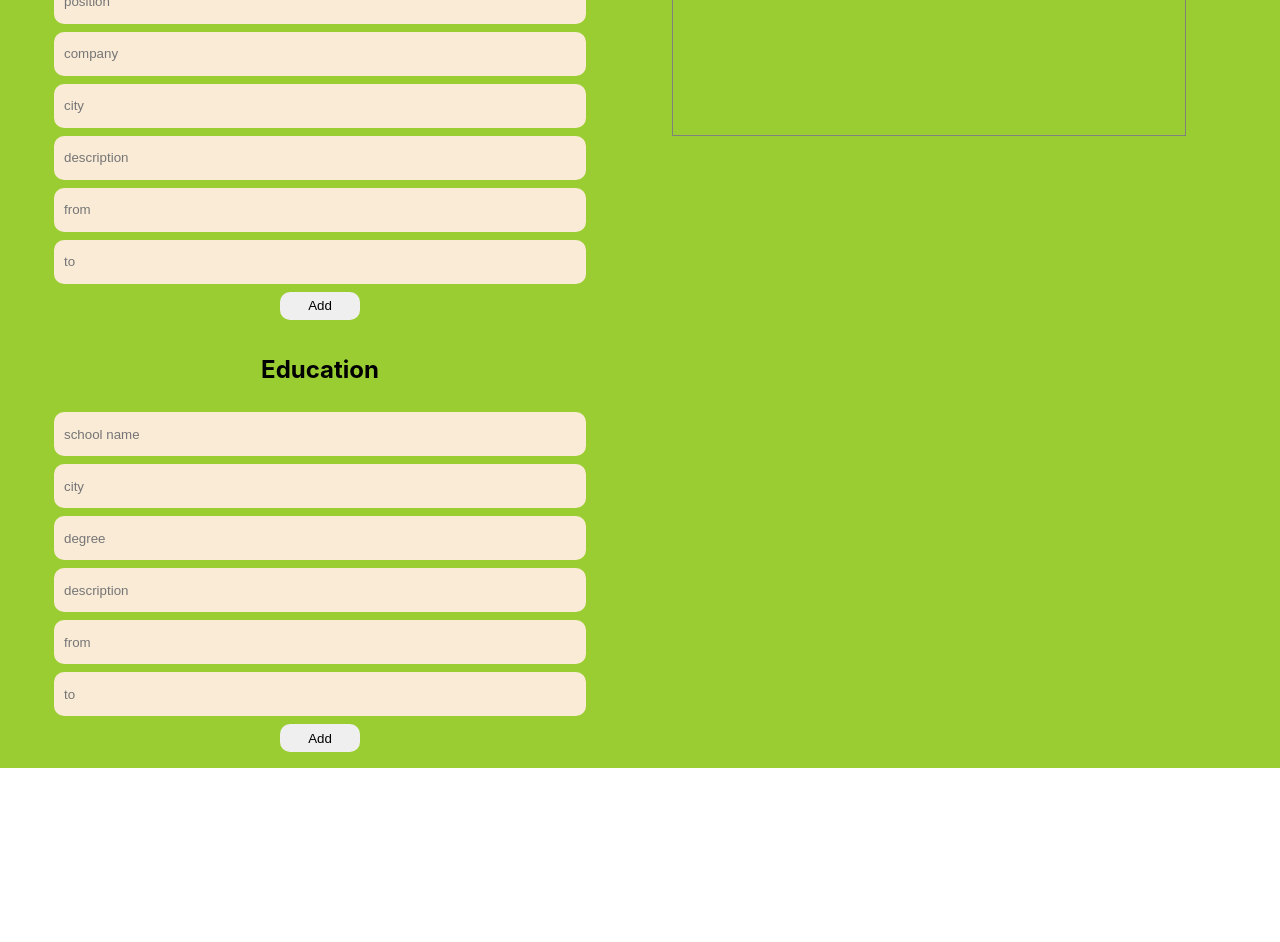
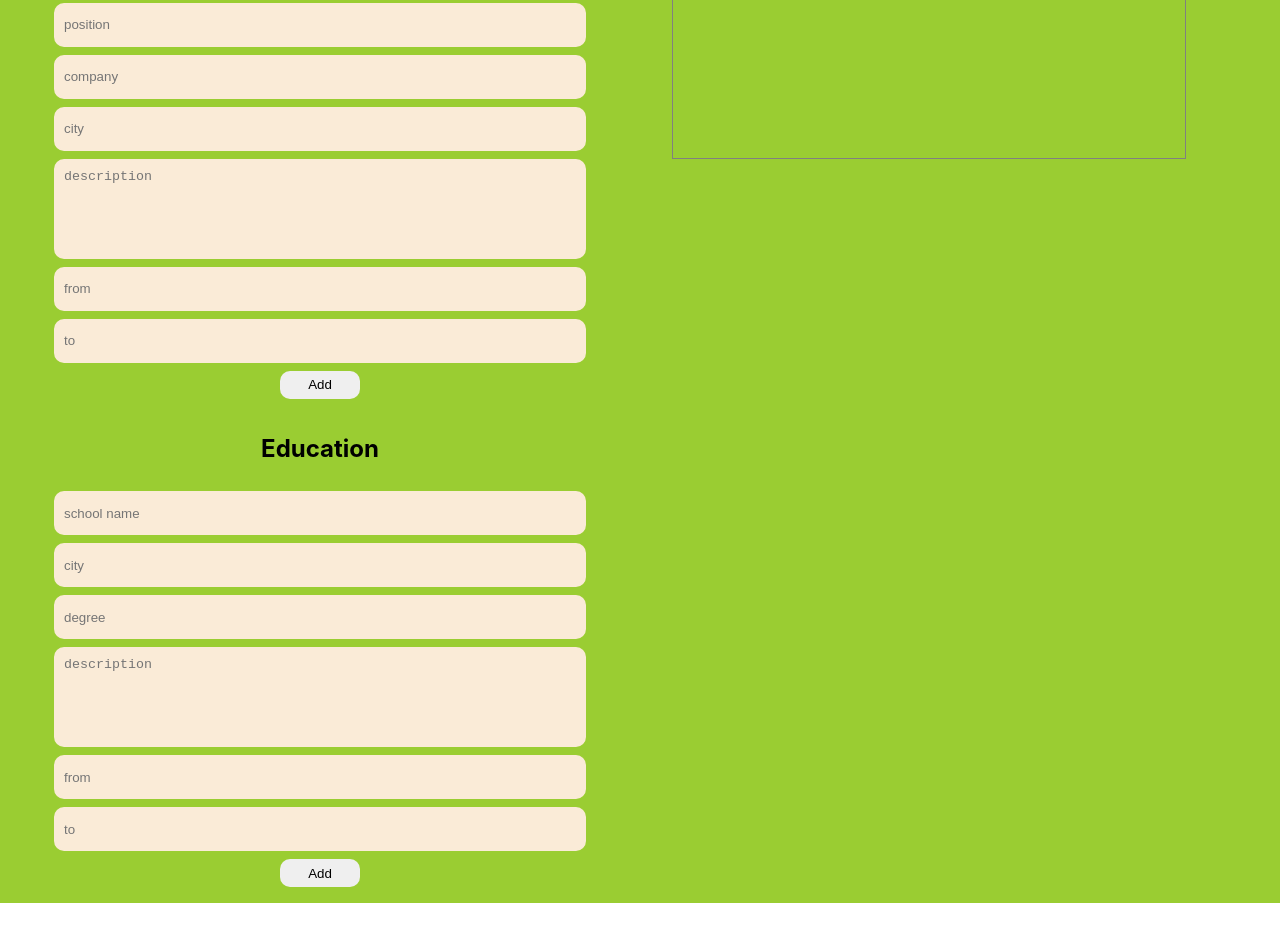
Before and after one commit to uguryilmazdev/cv-project, a React (Create React App) app: page / in a window 1280 px wide. Shown: the part 700-1642 px from the top of the page. Before the commit the page ends 1525 px from the top, so only its background shows below. Built offline with nearby package versions, Linux system fonts and the light colour scheme; the HTML template or start-up script is replaced by a standard one.

Commit message:
Change experience-education's description input to textarea

```diff
--- a/src/components/form-components/Education.js
+++ b/src/components/form-components/Education.js
@@ -64,7 +64,7 @@ export default class Education extends Component {
             value={this.props.education.degree}
             className="input-text"
           />
-          <input
+          <textarea
             onChange={this.props.handleChange}
             type="text"
             id="descriptionEducation"
@@ -72,7 +72,7 @@ export default class Education extends Component {
             placeholder="description"
             autoComplete="off"
             value={this.props.education.descriptionEducation}
-            className="input-text"
+            className="input-text text-area"
           />
           <input
             onChange={this.props.handleChange}
--- a/src/components/form-components/Experince.js
+++ b/src/components/form-components/Experince.js
@@ -64,7 +64,7 @@ export default class Experience extends Component {
             value={this.props.experience.city}
             className="input-text"
           />
-          <input
+          <textarea
             onChange={this.props.handleChange}
             type="text"
             id="descriptionExperience"
@@ -72,7 +72,7 @@ export default class Experience extends Component {
             placeholder="description"
             autoComplete="off"
             value={this.props.experience.descriptionExperience}
-            className="input-text"
+            className="input-text text-area"
           />
           <input
             onChange={this.props.handleChange}
--- a/src/components/form-components/Personel.js
+++ b/src/components/form-components/Personel.js
@@ -104,7 +104,7 @@ export default class Personel extends Component {
           name="description"
           placeholder="description"
           autoComplete="off"
-          className="input-text"
+          className="input-text text-area"
           value={this.props.personelInfo.description}
         />
       </section>
--- a/src/styles/InputArea.css
+++ b/src/styles/InputArea.css
@@ -22,7 +22,7 @@
 }
 
 /* ------- text-area ------- */
-.personel-info-container > textarea {
+.text-area {
   height: 5rem;
   resize: none;
   overflow-y: auto;
```
